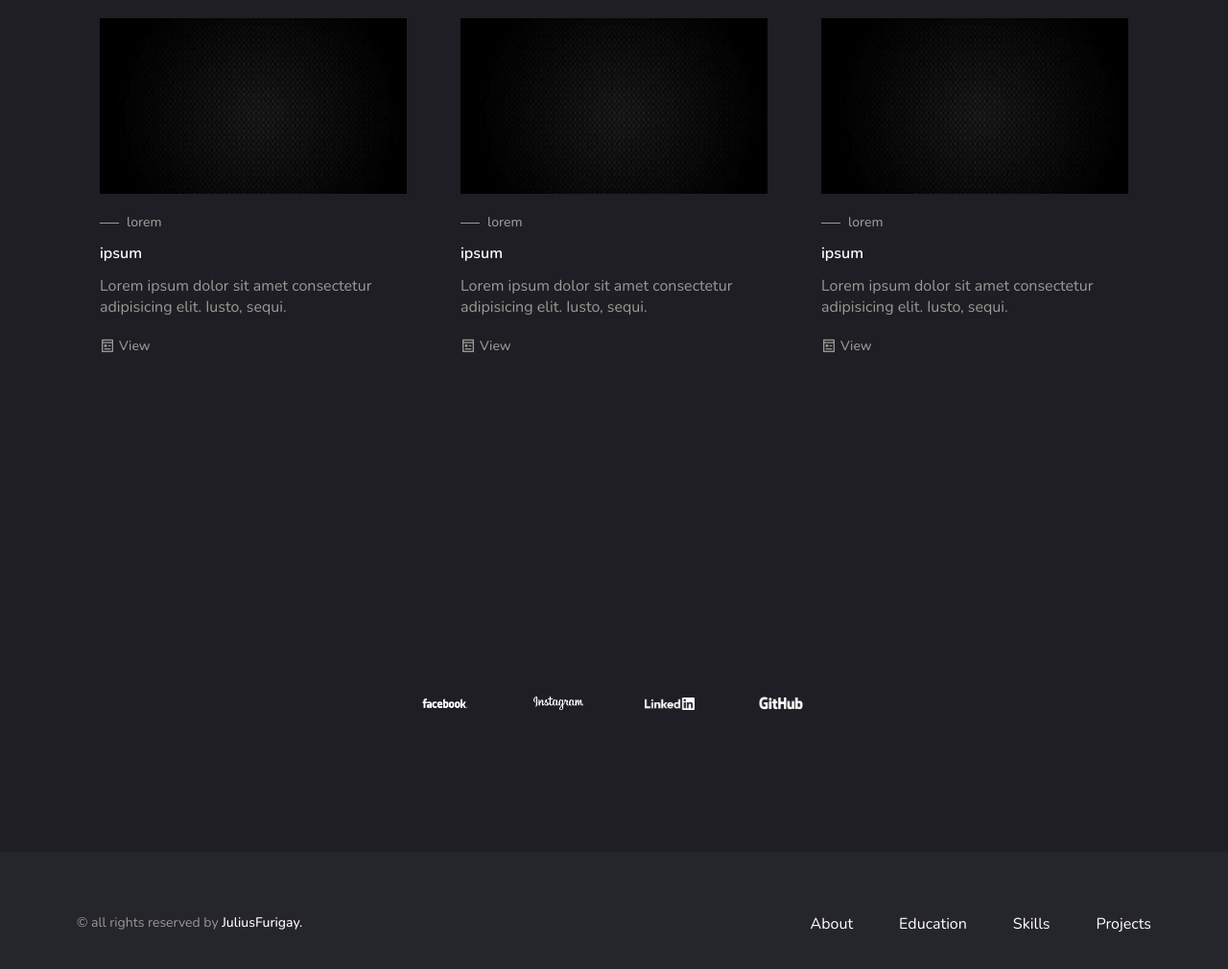
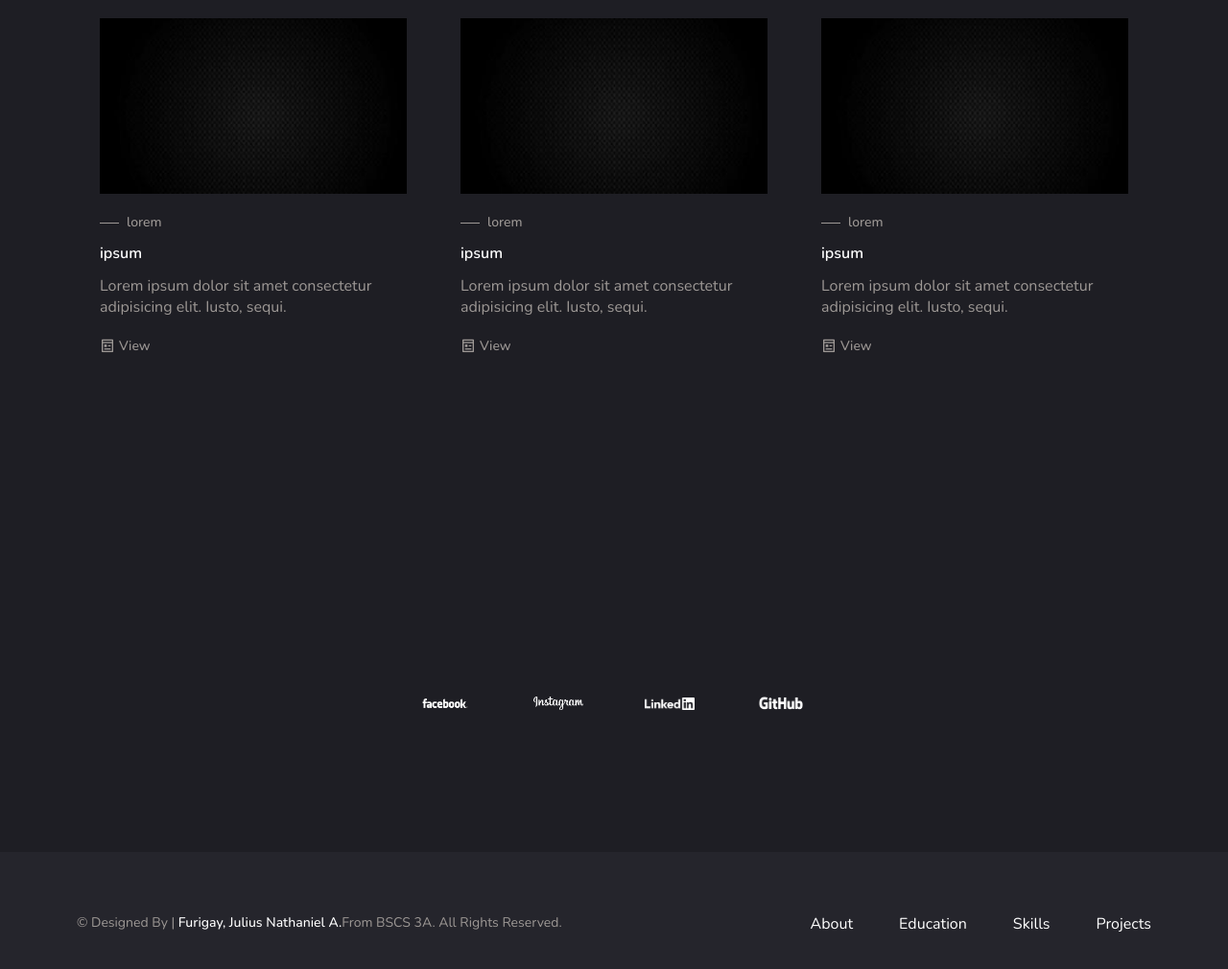
Before and after one commit to JuliusFurigay/my-very-own-portfolio, a plain HTML site: page index.html in a window 1280 px wide. Shown: the part 3830-4840 px from the top of the page at 96% size. Drawn offline with nearby package versions, Linux system fonts and the light colour scheme.

Commit message:
Update index.html

```diff
--- a/index.html
+++ b/index.html
@@ -434,7 +434,7 @@
                     </li>
                 </ul>
                 <span class="footerCopy">
-                    &#169; all rights reserved by <a href="">JuliusFurigay.</a>
+                    &#169; Designed By | <a href="">Furigay, Julius Nathaniel A.</a>From BSCS 3A. All Rights Reserved.
                 </span>
             </div>
         </footer>
```
